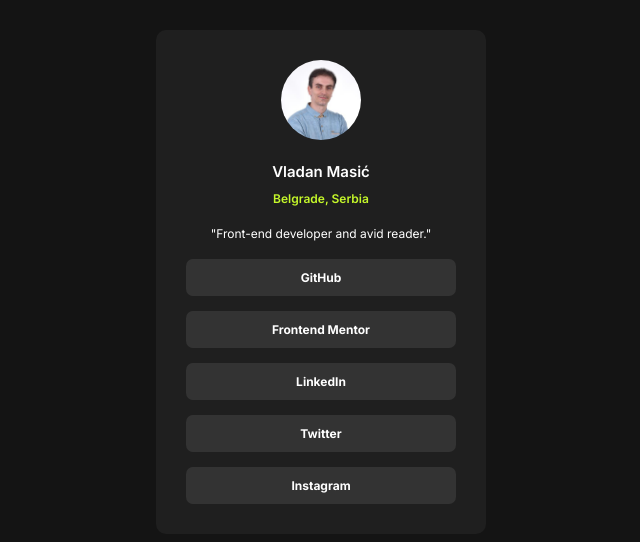
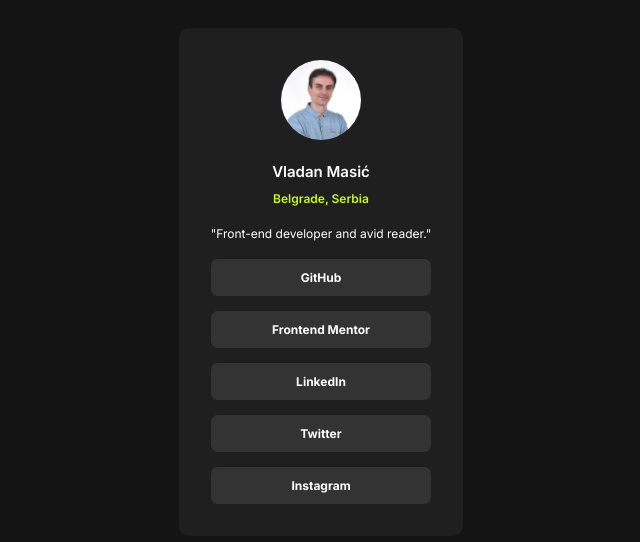
Before and after one commit to vladan-masic/001-html-css-exercises, a plain HTML site: page 012-social-links-profile-main/index.html in a window 1280 px wide. Shown: the part 118-660 px from the top of the page, without its empty margins (319-959 px from the left). Drawn offline with Linux system fonts and the light colour scheme.

Commit message:
012 - Add hover effects

```diff
--- a/012-social-links-profile-main/assets/css/styles.css
+++ b/012-social-links-profile-main/assets/css/styles.css
@@ -22,18 +22,18 @@
 
 main {
   background-color: var(--grey-900);
+  min-width: 38rem;
   min-height: 100vh;
   display: flex;
   justify-content: center;
   align-items: center;
-  padding: 2rem;
 }
 
 .card {
   max-width: 37.5rem;
   color: var(--white);
   background-color: var(--grey-800);
-  padding: 3rem;
+  padding: 3.2rem;
   border-radius: 1rem;
 }
 
@@ -71,13 +71,28 @@
   gap: 1.5rem;
 }
 
-.link {
+.links-list-item {
   list-style: none;
+}
+
+.link:link,
+.link:visited {
+  display: inline-block;
   background-color: var(--grey-700);
-  width: 27rem;
+  /* width: 27rem; */
+  width: 100%;
   padding: 1.1rem;
   text-align: center;
+  text-decoration: none;
   font-size: 1.2rem;
   font-weight: 700;
+  color: var(--white);
   border-radius: 0.7rem;
+  transition: all 0.5s;
 }
+
+.link:hover,
+.link:active {
+  color: var(--grey-900);
+  background-color: var(--green);
+}
--- a/012-social-links-profile-main/index.html
+++ b/012-social-links-profile-main/index.html
@@ -31,11 +31,11 @@
       </div>
       <div class="links">
         <ul class="links-list">
-          <li class="link">GitHub</li>
-          <li class="link">Frontend Mentor</li>
-          <li class="link">LinkedIn</li>
-          <li class="link">Twitter</li>
-          <li class="link">Instagram</li>
+          <li class="links-list-item"><a href="#" class="link">GitHub</a></li>
+          <li class="links-list-item"><a href="#" class="link">Frontend Mentor</a></li>
+          <li class="links-list-item"><a href="#" class="link">LinkedIn</a></li>
+          <li class="links-list-item"><a href="#" class="link">Twitter</a></li>
+          <li class="links-list-item"><a href="#" class="link">Instagram</a></li>
         </ul>
       </div>
     </article>
```
